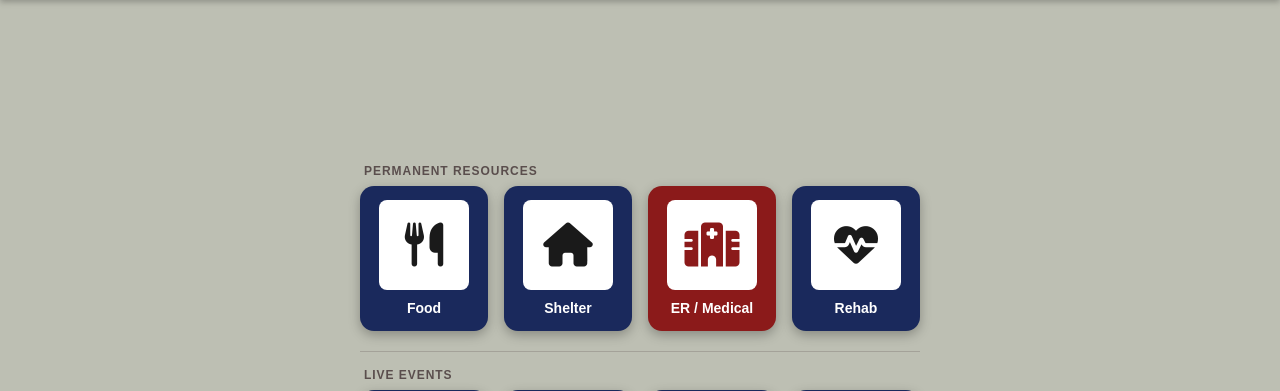
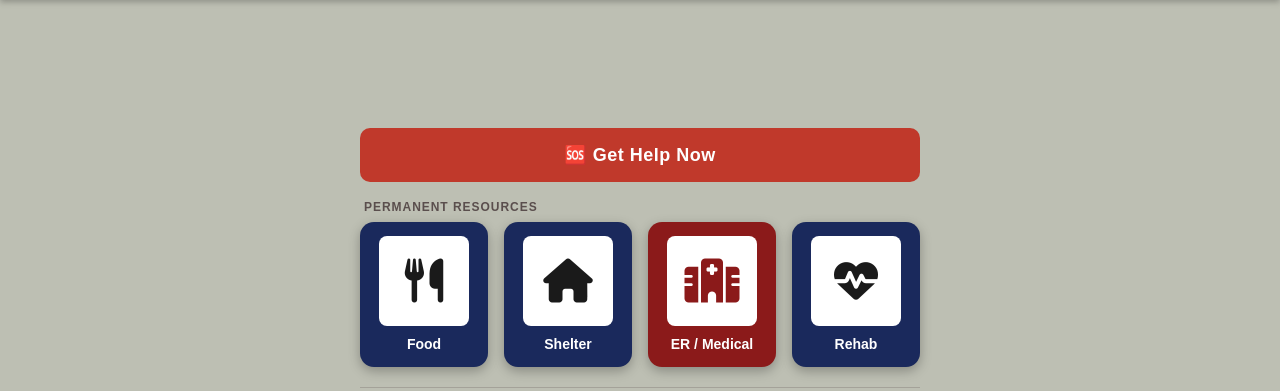
Before and after one commit to ShwetanshuC/survival-resources, a Django app: page / in a window 1280 px wide. Shown: the part 56-447 px from the top of the page. Run offline with Django 4.2, Linux system fonts and the light colour scheme.

Commit message:
Emergency 'Get Help Now' button, remember last category (v25)

```diff
--- a/map_app/static/map_app/css/style.css
+++ b/map_app/static/map_app/css/style.css
@@ -436,3 +436,21 @@ footer a { color: #b8d4f5; }
     .results-row:hover { background: #2a2a2a; }
     .results-row-name { color: #eee; }
 }
+
+/* ── Emergency Button ──────────────────────────────────────────────────────── */
+.emergency-btn {
+    display: block;
+    width: 100%;
+    padding: 16px;
+    margin-bottom: 18px;
+    background: #c0392b;
+    color: #fff;
+    font-size: 18px;
+    font-weight: 700;
+    border: none;
+    border-radius: 10px;
+    cursor: pointer;
+    letter-spacing: 0.5px;
+}
+.emergency-btn:hover { background: #a93226; }
+.emergency-btn:focus-visible { outline: 3px solid #e74c3c; outline-offset: 2px; }
--- a/map_app/static/map_app/js/script.js
+++ b/map_app/static/map_app/js/script.js
@@ -313,6 +313,7 @@ function _buildResultsList(elements) {
 // ─── Map Lifecycle ────────────────────────────────────────────────────────────
 function openMapCategory(categoryId) {
     currentCategory = categoryId;
+    try { localStorage.setItem('lastCategory', categoryId); } catch(e) {}
 
     document.getElementById('home-view').style.display = 'none';
     document.getElementById('map-view').style.display  = 'flex';
@@ -587,6 +588,112 @@ function _formatRadius(meters) {
     return m + ' m';
 }
 
+// ─── Get Help Now (emergency multi-category fetch) ────────────────────────────
+function getHelpNow() {
+    document.getElementById('home-view').style.display = 'none';
+    document.getElementById('map-view').style.display  = 'flex';
+    document.getElementById('map-title').textContent   = 'Nearest Help';
+
+    var shareBtn = document.getElementById('share-btn');
+    if (shareBtn) shareBtn.style.display = 'none';
+
+    _setInfoBox('Finding your location…', 'loading');
+
+    if (!navigator.geolocation) {
+        _setInfoBox('Geolocation not supported.', 'error');
+        return;
+    }
+    navigator.geolocation.getCurrentPosition(function(pos) {
+        var lat = pos.coords.latitude;
+        var lon = pos.coords.longitude;
+        currentLat = lat;
+        currentLon = lon;
+
+        if (!map) {
+            map = L.map('map').setView([lat, lon], 13);
+            L.tileLayer('https://{s}.tile.openstreetmap.org/{z}/{x}/{y}.png', {
+                attribution: '© <a href="https://www.openstreetmap.org/copyright">OpenStreetMap</a> contributors',
+            }).addTo(map);
+        } else {
+            map.setView([lat, lon], 13);
+        }
+
+        if (!userMarker) {
+            userMarker = L.marker([lat, lon], { icon: icons.user })
+                .addTo(map)
+                .bindPopup('<b>Your Location</b>');
+        }
+
+        _setInfoBox('Searching nearby…', 'loading');
+
+        var radius = 5000;
+        var categories = ['food', 'shelter', 'medical'];
+        var promises = categories.map(function(cat) {
+            return fetch('/api/' + cat + '/?lat=' + lat + '&lon=' + lon + '&radius=' + radius)
+                .then(function(r) { return r.json(); })
+                .then(function(d) { return (d.elements || []).filter(function(el) { return el.lat != null && el.lon != null; }); })
+                .catch(function() { return []; });
+        });
+
+        Promise.all(promises).then(function(results) {
+            var all = [].concat.apply([], results);
+            if (all.length === 0) {
+                _setInfoBox('No resources found within 3.1 miles. Try individual categories.', 'error');
+                return;
+            }
+
+            all.forEach(function(el) {
+                el._distMiles = _haversineMiles(lat, lon, el.lat, el.lon);
+            });
+            all.sort(function(a, b) { return a._distMiles - b._distMiles; });
+
+            var nearest = all[0];
+            var tags = nearest.tags || {};
+            var name = tags.name || tags.operator || 'Nearest Resource';
+            var distStr = _formatDistance(nearest._distMiles);
+
+            var marker = L.marker([nearest.lat, nearest.lon], { icon: icons.default })
+                .addTo(map)
+                .bindPopup(_buildPopup(nearest))
+                .openPopup();
+            resourceMarkers.push(marker);
+            map.setView([nearest.lat, nearest.lon], 15);
+
+            _setInfoBox('<b>' + name + '</b> — ' + distStr, 'success');
+        });
+    }, function() {
+        _handleLocationDenied();
+    }, { enableHighAccuracy: true, timeout: 10000, maximumAge: 0 });
+}
+
+// ─── DOMContentLoaded — restore last category shortcut ───────────────────────
+document.addEventListener('DOMContentLoaded', function() {
+    var validCategories = Object.keys(categoryTitles);
+    var lastCat;
+    try { lastCat = localStorage.getItem('lastCategory'); } catch(e) { lastCat = null; }
+    if (lastCat && validCategories.indexOf(lastCat) !== -1) {
+        var shortcut = document.createElement('p');
+        shortcut.id = 'last-category-shortcut';
+        shortcut.style.cssText =
+            'text-align:center;margin:0 0 10px;font-size:13px;color:#666;';
+        var link = document.createElement('a');
+        link.href = '#';
+        link.textContent = 'Search again: ' + (categoryTitles[lastCat] || lastCat);
+        link.style.cssText = 'color:#555;text-decoration:underline;cursor:pointer;';
+        link.addEventListener('click', function(e) {
+            e.preventDefault();
+            openMapCategory(lastCat);
+        });
+        shortcut.appendChild(link);
+
+        // Insert after the emergency button inside .button-grid-wrapper
+        var wrapper = document.querySelector('.button-grid-wrapper');
+        if (wrapper) {
+            wrapper.insertBefore(shortcut, wrapper.firstChild);
+        }
+    }
+});
+
 // ─── Service Worker Registration ──────────────────────────────────────────────
 if ('serviceWorker' in navigator) {
     window.addEventListener('load', function() {
--- a/map_app/templates/map_app/index.html
+++ b/map_app/templates/map_app/index.html
@@ -28,6 +28,10 @@
 
         <div class="main-content">
             <div class="button-grid-wrapper">
+
+                <button class="emergency-btn" onclick="getHelpNow()" aria-label="Get immediate help — find the nearest food or shelter">
+                    🆘 Get Help Now
+                </button>
 
                 <div class="row-label">Permanent Resources</div>
                 <div class="button-grid">
@@ -136,6 +140,6 @@
 
     <script src="https://unpkg.com/leaflet@1.9.4/dist/leaflet.js"
             integrity="sha256-20nQCchB9co0qIjJZRGuk2/Z9VM+kNiyxNV1lvTlZBo=" crossorigin=""></script>
-    <script src="{% static 'map_app/js/script.js' %}?v=24"></script>
+    <script src="{% static 'map_app/js/script.js' %}?v=25"></script>
 </body>
 </html>
```
